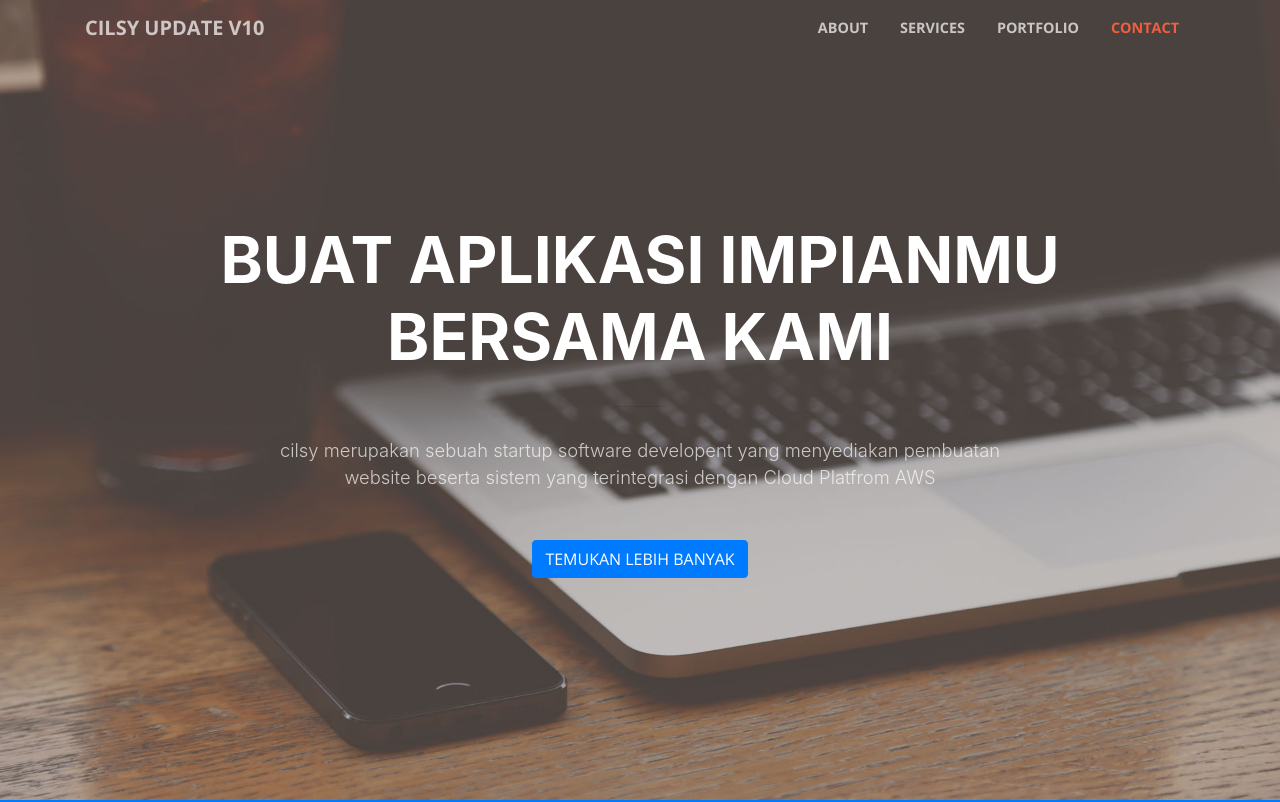
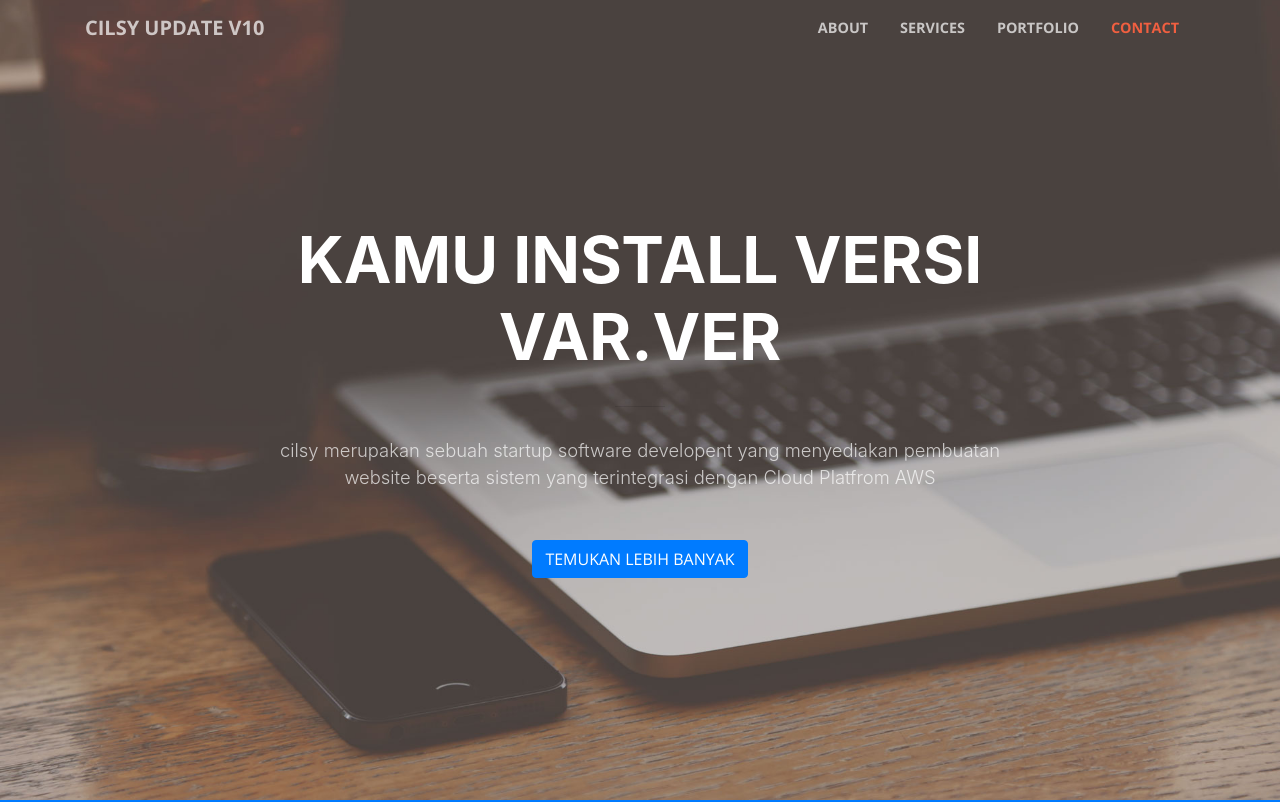
Before and after one commit to Rizal-I/LandingPage, a website with bundled scripts: page index.html in a window 1280 px wide. Shown: the top 802 px of the page. Built offline with nearby package versions, Linux system fonts and the light colour scheme.

Commit message:
Update index.html

```diff
--- a/index.html
+++ b/index.html
@@ -59,7 +59,7 @@
       <div class="row">
         <div class="col-lg-10 mx-auto">
           <h1 class="text-uppercase">
-            <strong>Buat Aplikasi Impianmu bersama kami</strong>
+            <strong>Kamu install versi var.ver</strong>
           </h1>
           <hr>
         </div>
```
